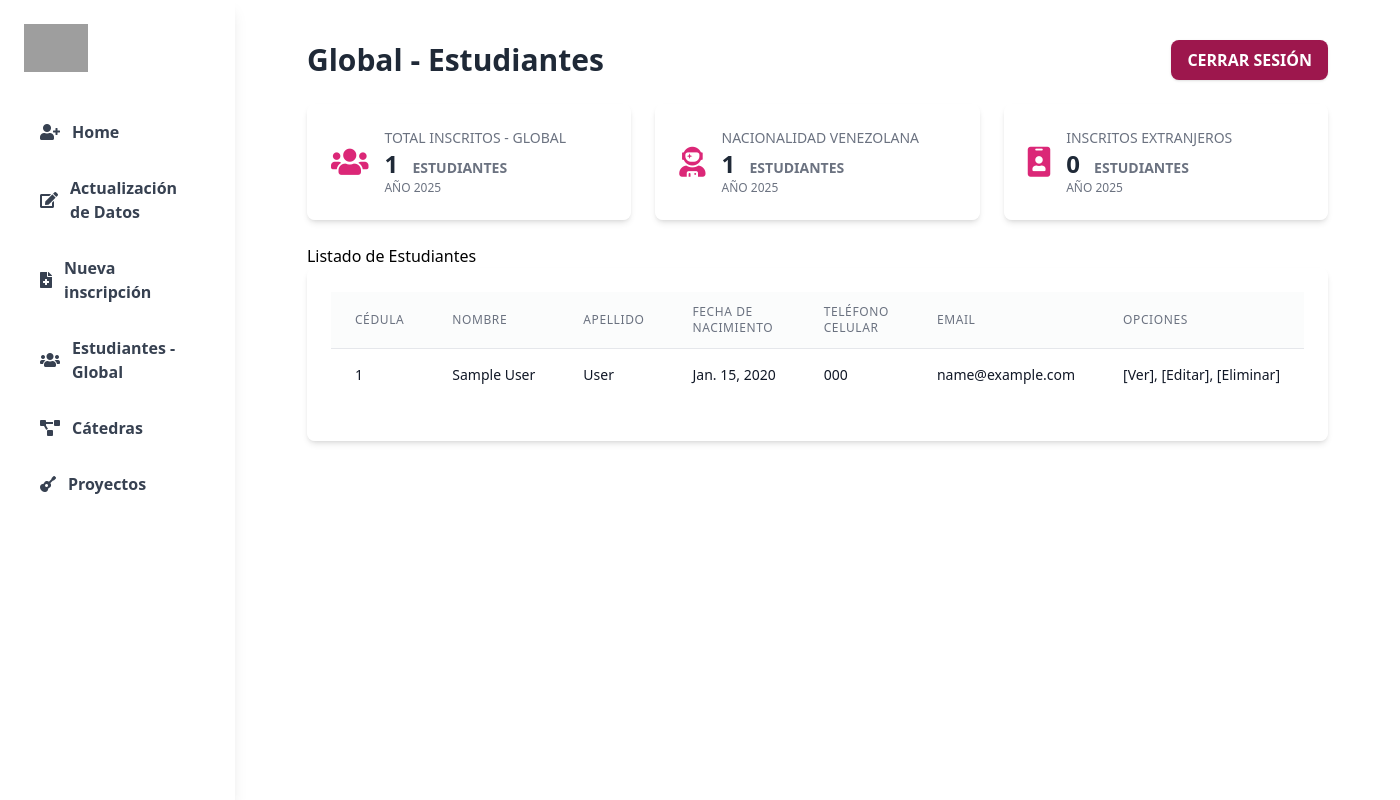
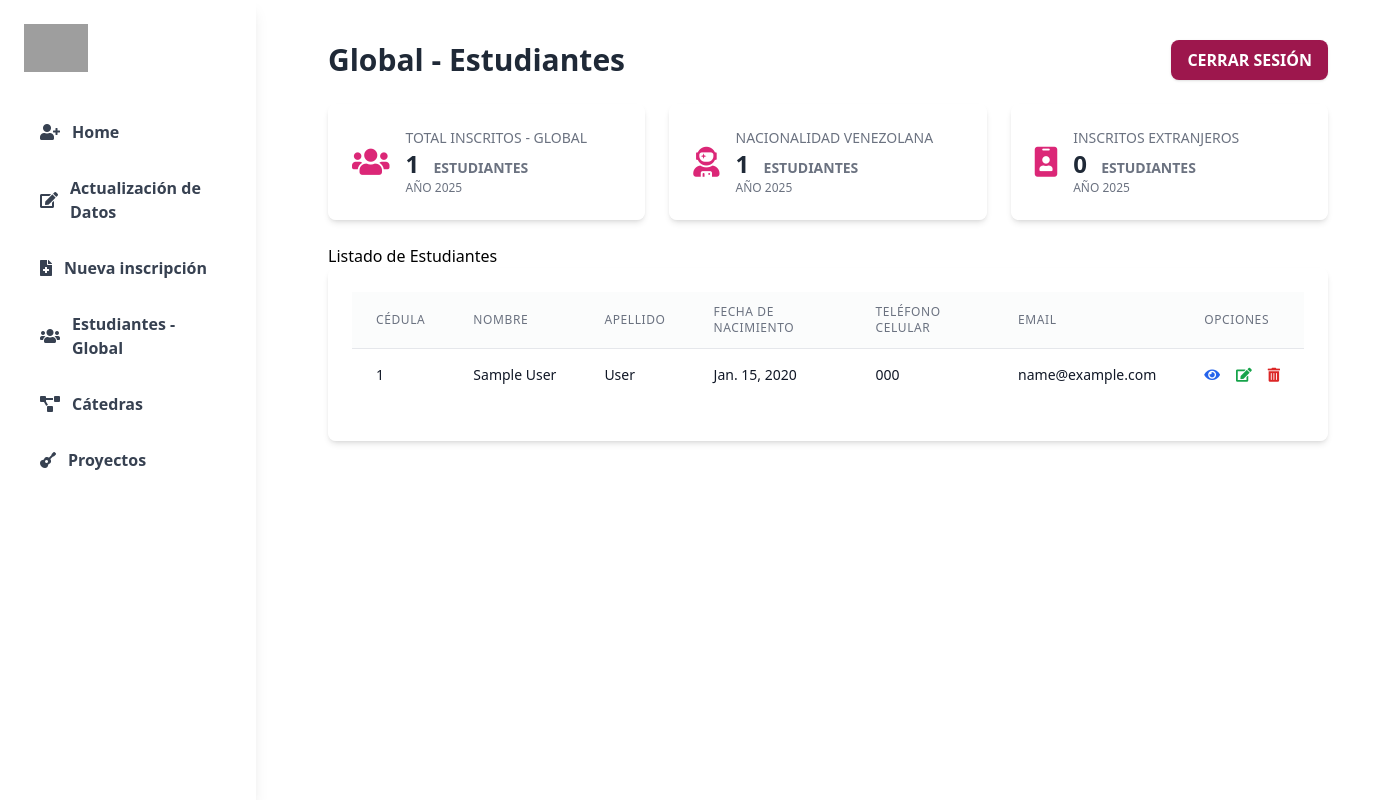
Before and after one commit to GenovaC/sistema-inscripcion-orquesta, a Django app: page /students/ in a window 1400 px wide. Run offline with Django 5.2, Linux system fonts and the light colour scheme; a user stored in the database is signed in; tables that the repository leaves empty hold one stand-in row (values such as "Sample post"); some libraries are stand-ins or nearby versions; grey boxes are pictures that could not be loaded.

Commit message:
fix: Agregar botones de opciones a la tabla de Estudiantes

```diff
--- a/students/templates/students/student_list.html
+++ b/students/templates/students/student_list.html
@@ -61,7 +61,19 @@
                         <td class="px-6 py-4 whitespace-nowrap text-sm text-gray-900">{{s.born_date}}</td>
                         <td class="px-6 py-4 whitespace-nowrap text-sm text-gray-900">{{s.cellphone}}</td>
                         <td class="px-6 py-4 whitespace-nowrap text-sm text-gray-900">{{s.email}}</td>
-                        <td class="px-6 py-4 whitespace-nowrap text-sm text-gray-900">[Ver], [Editar], [Eliminar] </td>
+                        <td class="px-6 py-4 whitespace-nowrap text-sm text-gray-900 flex space-x-4">
+                            <a href="{% url 'students:detail' s.id %}" class="text-blue-600 hover:text-blue-800" title="Ver detalle">
+                                <i class="fas fa-eye"></i>
+                            </a>
+                            <a href="{% url 'students:detail' s.id %}" class="ml-3 text-green-600 hover:text-green-800" title="Editar">
+                                <i class="fas fa-edit"></i>
+                            </a>
+                            <a href="{% url 'students:detail' s.id %}" class="ml-3 text-red-600 hover:text-red-800" title="Eliminar">
+                                <i class="fas fa-trash-alt"></i>
+                            </a>
+
+                        </td>
+
                     </tr>
                 {% endfor %}
             </tbody>
```
